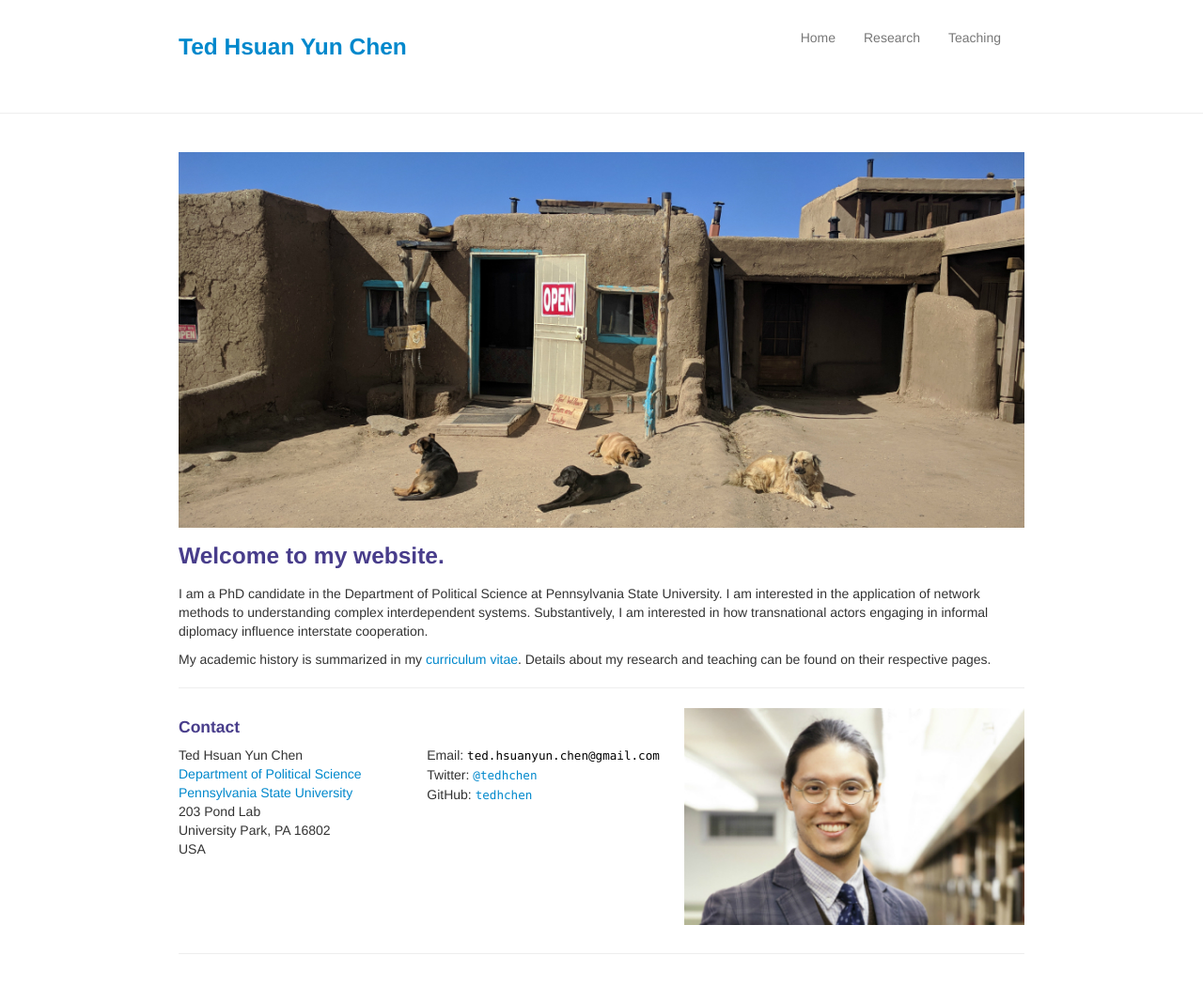
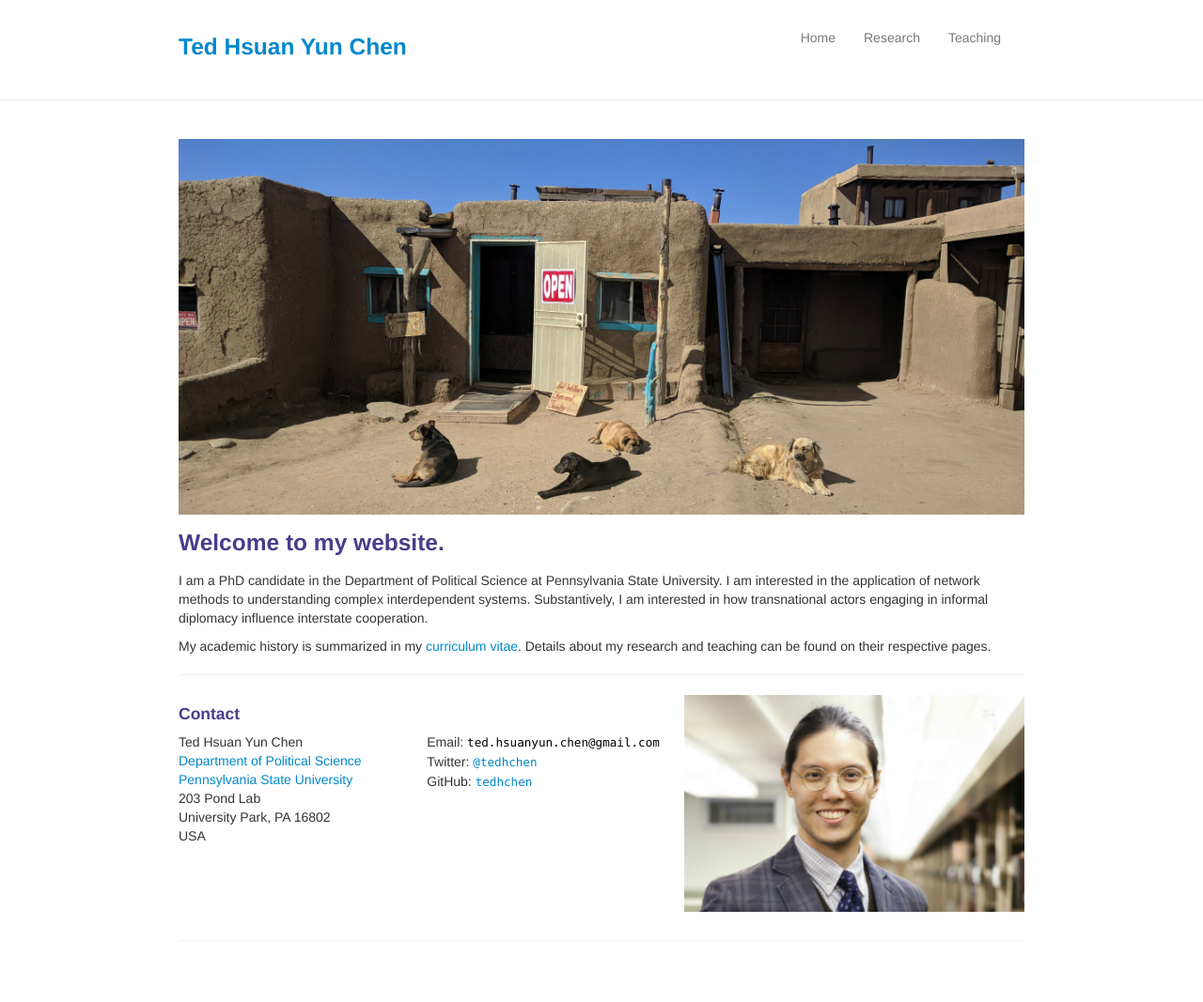
Before and after one commit to tedhchen/tedhchen.github.io, a Jekyll site: the page built from index.md, in a window 1280 px wide. Shown: the whole page at 94% size. Built offline with Jekyll 4.4.1, drawn with Linux system fonts in a browser that asks for light colours.

Commit message:
adjusted hr style

```diff
--- a/_includes/themes/twitter/default.html
+++ b/_includes/themes/twitter/default.html
@@ -47,7 +47,7 @@
 	</div>
 	</div>
 	</div>
-	<hr>
+	<hr style='margin-top:-1em'/>
 
 
     <div class="container-narrow">
```
